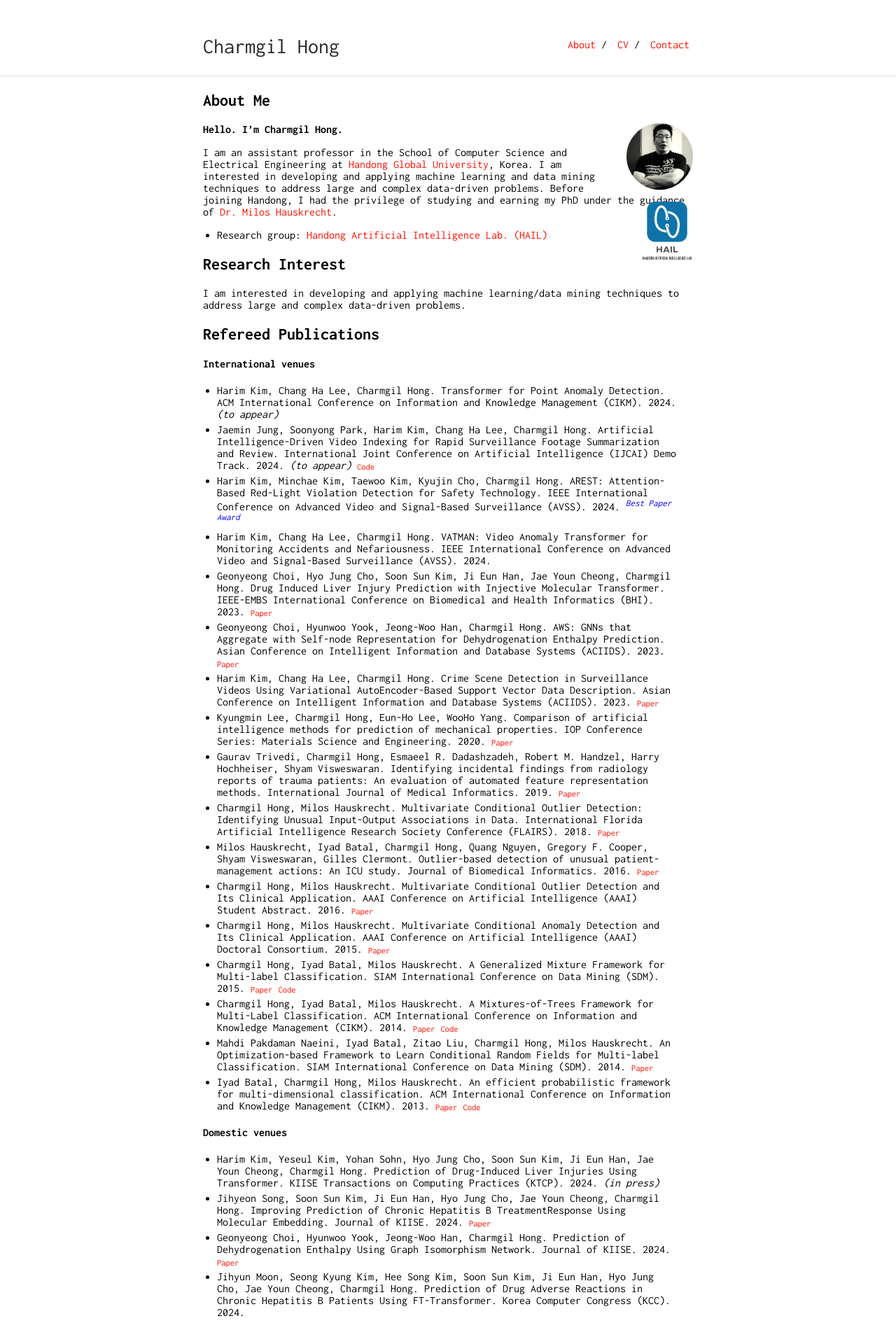
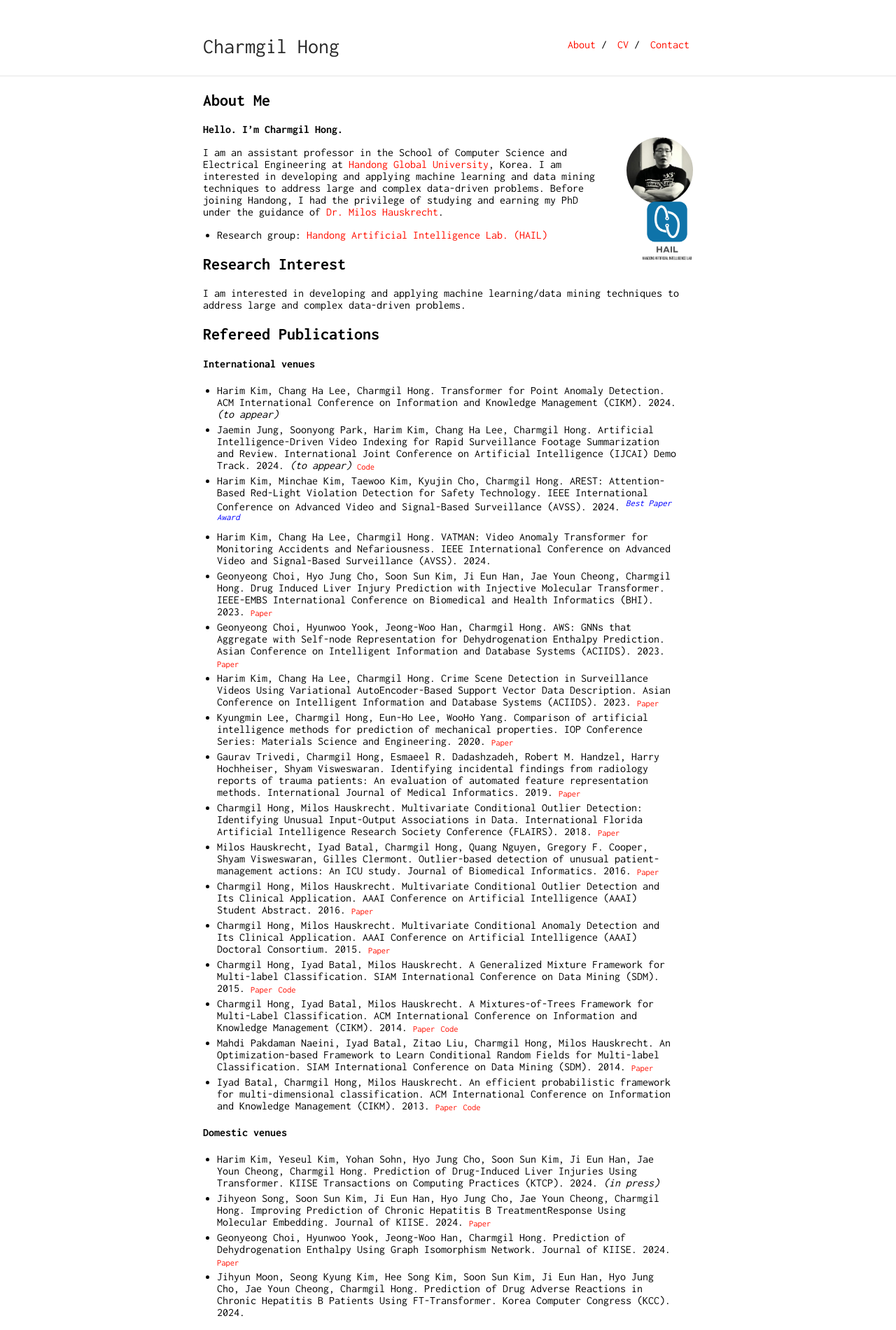
Before and after one commit to charmgil/charmgil.github.io, a Jekyll site: the page built from index.md, in a window 1280 px wide. Shown: the top 1900 px of the page at 70% size. Built offline with Jekyll 4.4.1, drawn with Linux system fonts in a browser that asks for light colours; our own code applies the rules of GitHub Pages for plain Markdown files.

Commit message:
modified:   _sass/typography.scss

```diff
--- a/_sass/typography.scss
+++ b/_sass/typography.scss
@@ -40,7 +40,7 @@
         height: $image-size * 1.12;
         width: $image-size * 1.12;
         position: relative;
-        margin: 0px 0 0 25px;
+        margin: 20px 0 0 25px;
         float: right;
         border-radius: 50%;
         p & {
```
